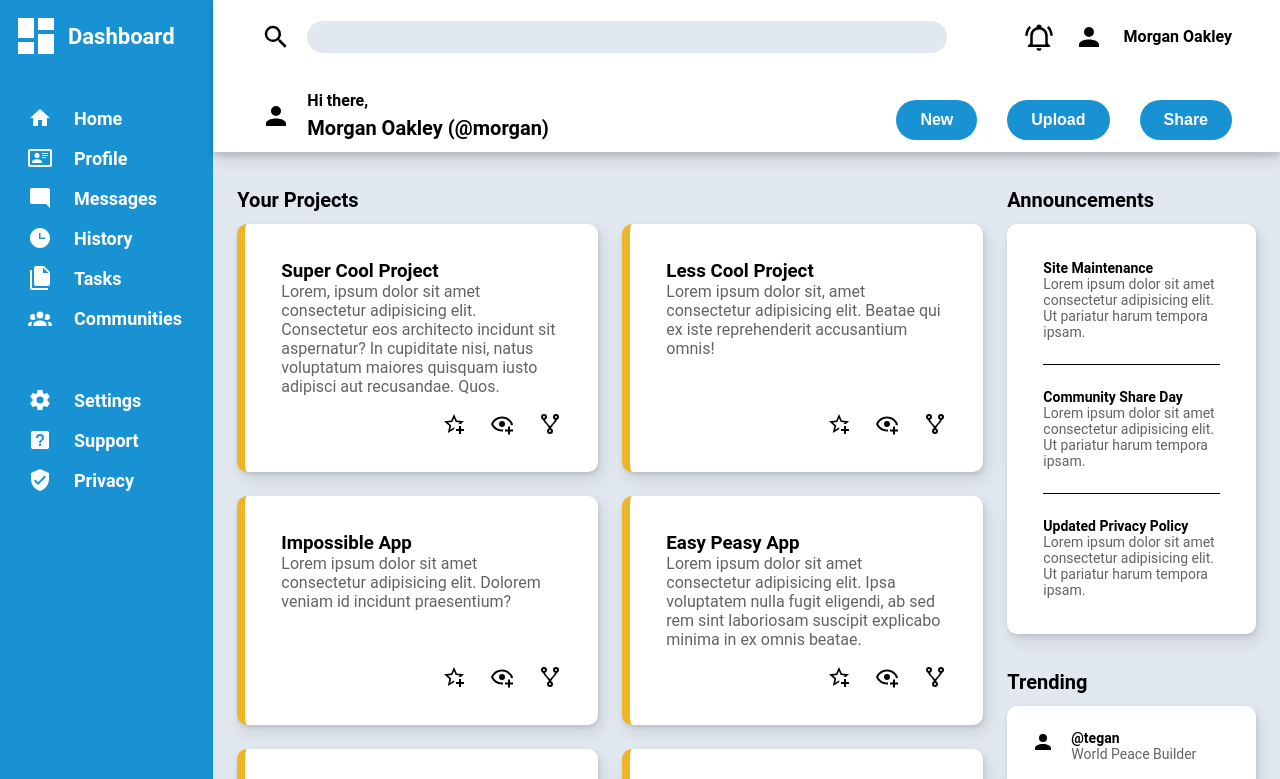
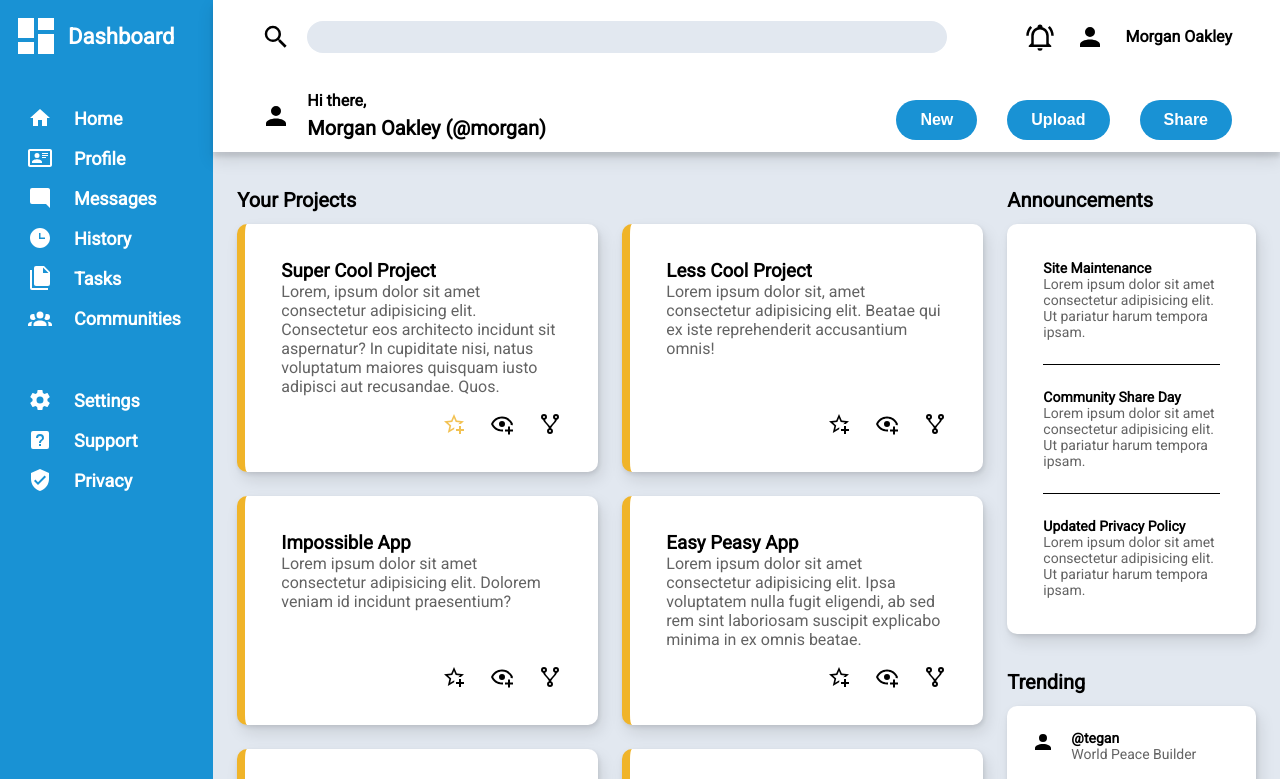
Before and after one commit to gorkemu/admin-dashboard, a plain HTML site: page index.html in a window 1280 px wide. In both pictures the pointer is over the picture 454 px from the left and 424 px from the top of the page. Shown: the top 779 px of the page. Drawn offline with Linux system fonts and the light colour scheme.

Commit message:
add hover effects

```diff
--- a/style.css
+++ b/style.css
@@ -1,7 +1,11 @@
-* {
+@import url('https://fonts.googleapis.com/css2?family=Roboto&display=swap');
+
+*,
+*::after,
+*::before {
+    box-sizing: border-box;
     margin: 0;
     padding: 0;
-    box-sizing: border-box;
 }
 
 body {
@@ -23,8 +27,6 @@ body {
     padding: 12px;
     font-weight: 600;
     font-size: 18px;
-
-
 }
 
 .header {
@@ -36,7 +38,6 @@ body {
     gap: 30px;
     z-index: 1;
     box-shadow: 0px 5px 4px rgb(0 0 0 / 10%), 0px 8px 16px rgb(0 0 0 / 10%);
-
 }
 
 .main {
@@ -57,8 +58,6 @@ body {
 .cards {
     display: grid;
     grid-template-columns: repeat(auto-fit, minmax(350px, 1fr));
-
-
     gap: 24px;
 }
 
@@ -69,10 +68,11 @@ body {
 }
 
 .header-bottom-left>div {
-    display:flex;
+    display: flex;
     flex-direction: column;
-    gap:6px;
+    gap: 6px;
 }
+
 .header-top {
     display: flex;
     justify-content: space-between;
@@ -91,10 +91,8 @@ body {
     gap: 20px;
 }
 
-
 .card {
     background-color: white;
-
 }
 
 .announcements>.card {
@@ -124,8 +122,6 @@ body {
     border-radius: 10px;
     box-shadow: 1px 2px 4px rgb(0 0 0 / 10%), 4px 8px 16px rgb(0 0 0 / 10%);
 }
-
-
 
 .branding>div {
     font-size: 22px;
@@ -160,20 +156,17 @@ button {
 .trending>.card {
     padding: 24px;
     font-size: 14px;
-
 }
 
 .main-right {
     display: grid;
     grid-template-rows: 1fr 1fr;
     gap: 36px;
-
 }
 
 .main p {
     color: #636363;
 }
-
 
 .navigation-top,
 .navigation-bottom {
@@ -182,7 +175,6 @@ button {
     justify-content: flex-start;
     gap: 16px;
     margin-left: 16px;
-
 }
 
 .navigation-top>div,
@@ -190,11 +182,10 @@ button {
     display: flex;
     align-items: center;
     gap: 22px;
-
 }
 
 .small-size {
-    font-size: 12   px;
+    font-size: 12 px;
 }
 
 .large-size {
@@ -203,6 +194,7 @@ button {
 
 img {
     height: 24px;
+    cursor: pointer;
 }
 
 .large-icon {
@@ -210,7 +202,7 @@ img {
 }
 
 .header-bottom-left {
-    display:flex;
+    display: flex;
     align-items: center;
     gap: 16px;
 }
@@ -227,14 +219,11 @@ img {
     gap: 16px;
 }
 
-
-
 .trending>.card {
     display: flex;
     flex-direction: column;
     justify-content: space-between;
     gap: 20px;
-
 }
 
 input[type="search"] {
@@ -245,7 +234,7 @@ input[type="search"] {
     border-radius: 20px;
     padding: 12px;
     text-align: center;
-font-size: 16px;
+    font-size: 16px;
 }
 
 .header img {
@@ -255,3 +244,19 @@ font-size: 16px;
 .sidebar img {
     filter: invert(1);
 }
+
+.reaction:hover {
+  filter: invert(63%) sepia(93%) saturate(344%) hue-rotate(2deg) brightness(94%) contrast(104%);
+}
+
+.cursor {
+    cursor: pointer;
+}
+
+.cursor:hover {
+    opacity: 0.8;
+}
+
+button:hover {
+    opacity: 0.8;
+}
```
